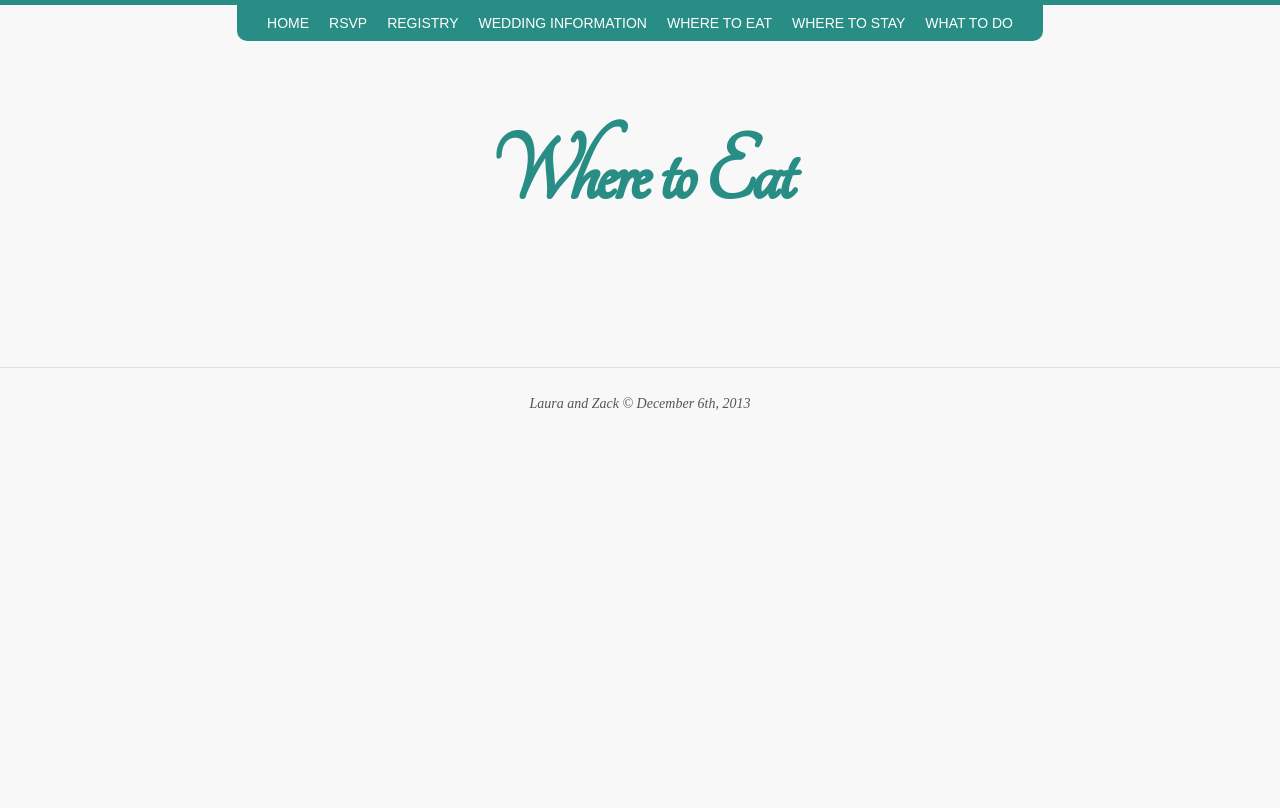
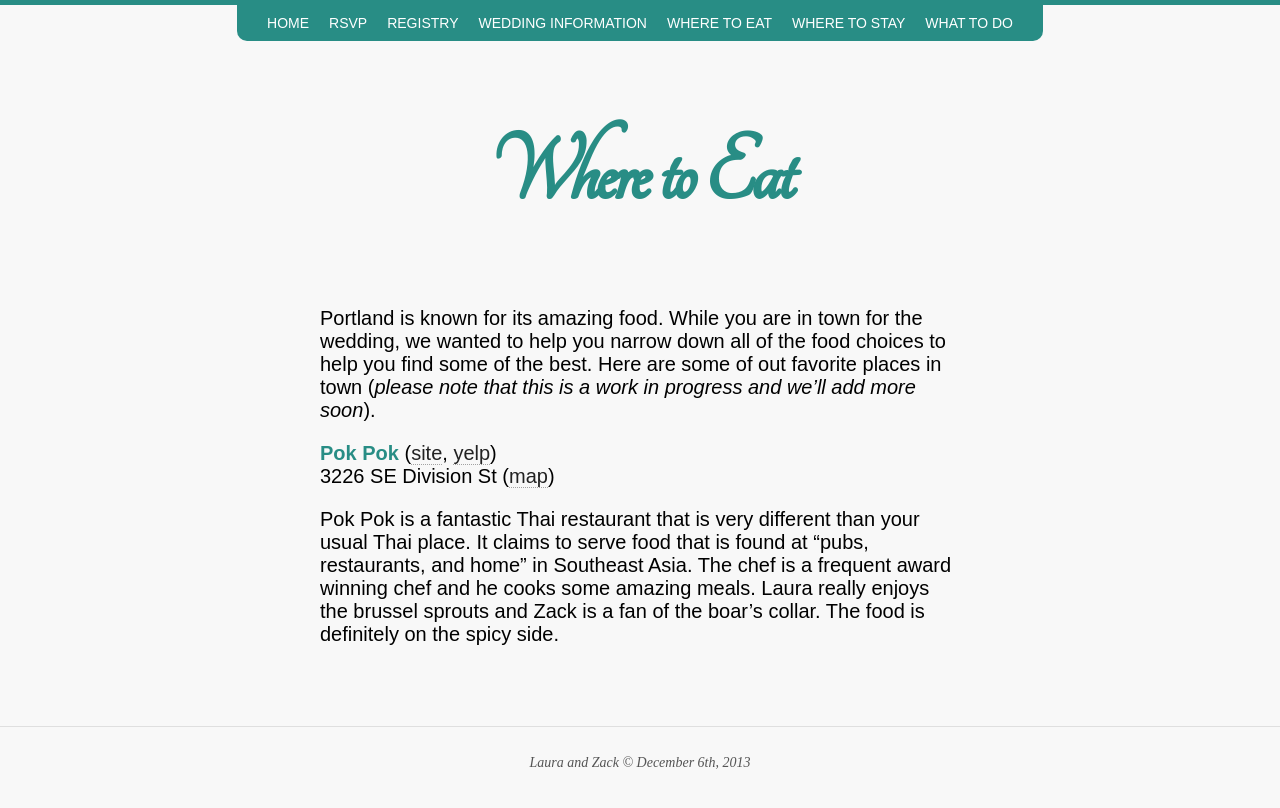
Before and after one commit to tollmanz/zlwedding, a Jekyll site: the page built from eat.md, in a window 1280 px wide. Shown: the top 808 px of the page. Built offline with Jekyll 4.4.1, drawn with Linux system fonts in a browser that asks for light colours; nearby versions of some CDN libraries.

Commit message:
Add first restaurants.

```diff
--- a/eat.md
+++ b/eat.md
@@ -4,3 +4,10 @@ permalink: /eat/index.html
 title: Where to Eat
 description: "Where to eat while in town."
 ---
+
+Portland is known for its amazing food. While you are in town for the wedding, we wanted to help you narrow down all of the food choices to help you find some of the best. Here are some of out favorite places in town (*please note that this is a work in progress and we'll add more soon*).
+
+<strong>Pok Pok</strong> ([site](http://www.pokpokpdx.com/), [yelp](http://www.yelp.com/biz/pok-pok-portland))<br />
+3226 SE Division St ([map](https://www.google.com/maps/preview#!q=Pok+Pok+Restaurant&data=!1m4!1m3!1d40485!2d-122.6367409!3d45.5082211!4m34!2m16!1m14!1s0x0%3A0x30991ece70827b6a!3m8!1m3!1d161842!2d-122.654422!3d45.5424364!3m2!1i1232!2i695!4f13.1!4m2!3d45.5046927!4d-122.632184!5e4!6spok+pok!5m16!1m15!1spok+pok!4m8!1m3!1d2931702!2d-120.5834016!3d44.1454465!3m2!1i1024!2i768!4f13.1!17b1!27m3!1spok+pok!2sPortland%2C+OR!3s0x54950b0b7da97427%3A0x1c36b9e6f6d18591))
+
+Pok Pok is a fantastic Thai restaurant that is very different than your usual Thai place. It claims to serve food that is found at "pubs, restaurants, and home" in Southeast Asia. The chef is a frequent award winning chef and he cooks some amazing meals. Laura really enjoys the brussel sprouts and Zack is a fan of the boar's collar. The food is definitely on the spicy side.
```
